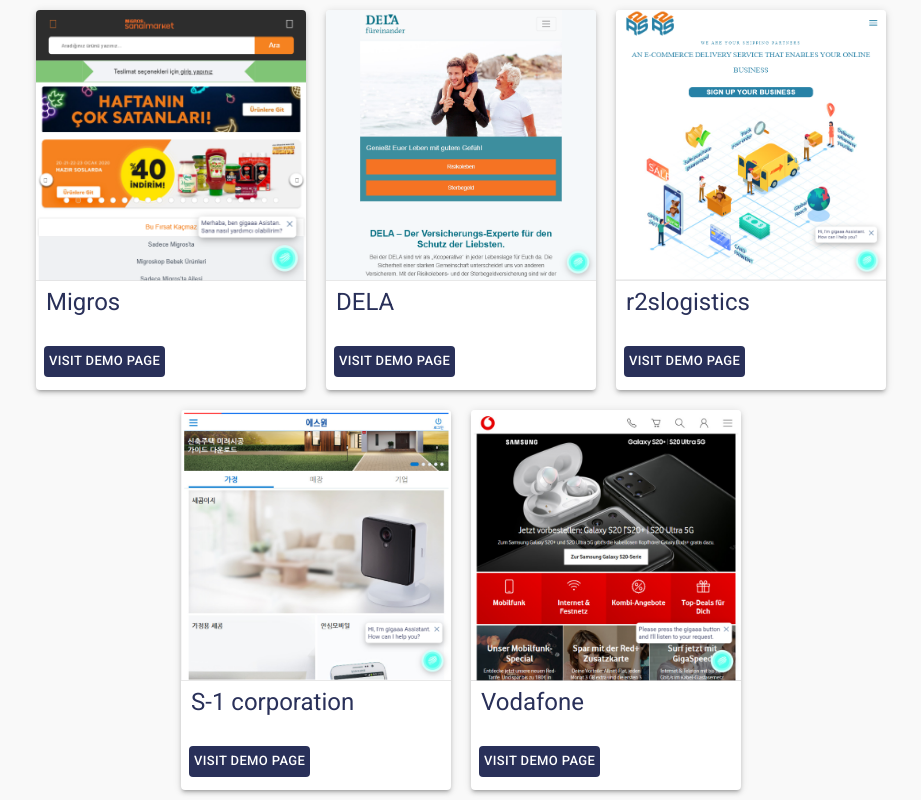
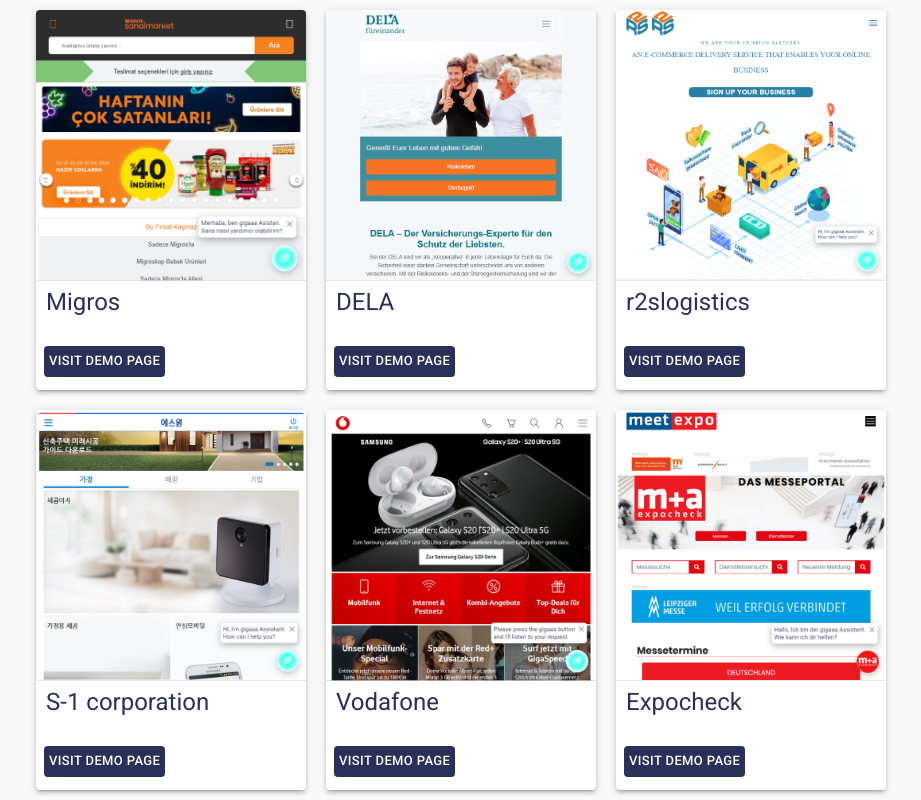
Before and after one commit to Ralence/demo-pages, a React (Create React App) app: page / in a window 1280 px wide. Shown: the part 2090-2890 px from the top of the page, without its empty margins (179-1100 px from the left). Built offline with nearby package versions, Linux system fonts and the light colour scheme.

Commit message:
feat: add expocheck demo page

```diff
--- a/src/data/demoSitesData.js
+++ b/src/data/demoSitesData.js
@@ -18,6 +18,7 @@
 import r2s from "../assets/r2s.png";
 import s1Corp from "../assets/s1Corp.png";
 import vodafone_de from "../assets/vodafone_de.png";
+import expocheck from "../assets/expocheck.png";
 
 class demo {
   constructor(title, img, url) {
@@ -47,7 +48,8 @@
   new demo("DELA", dela, "https://plugins.gigaaa.com/dela/"),
   new demo("r2slogistics", r2s, "https://plugins.gigaaa.com/r2slogistics/"),
   new demo("S-1 corporation", s1Corp, "https://plugins.gigaaa.com/S-1_corporation/"),
-  new demo("Vodafone", vodafone_de, "https://plugins.gigaaa.com/vodafone_de/")
+  new demo("Vodafone", vodafone_de, "https://plugins.gigaaa.com/vodafone_de/"),
+  new demo("Expocheck", expocheck, "https://plugins.gigaaa.com/expocheck/")
 ];
 
 export default demos;
```
Also changed, not shown: src/assets/expocheck.png (added).
